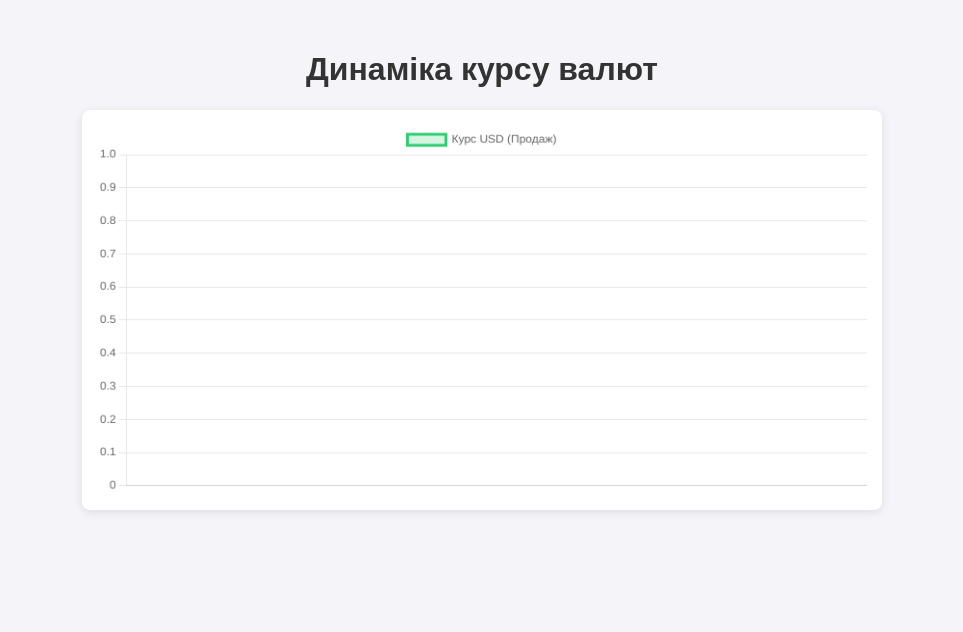
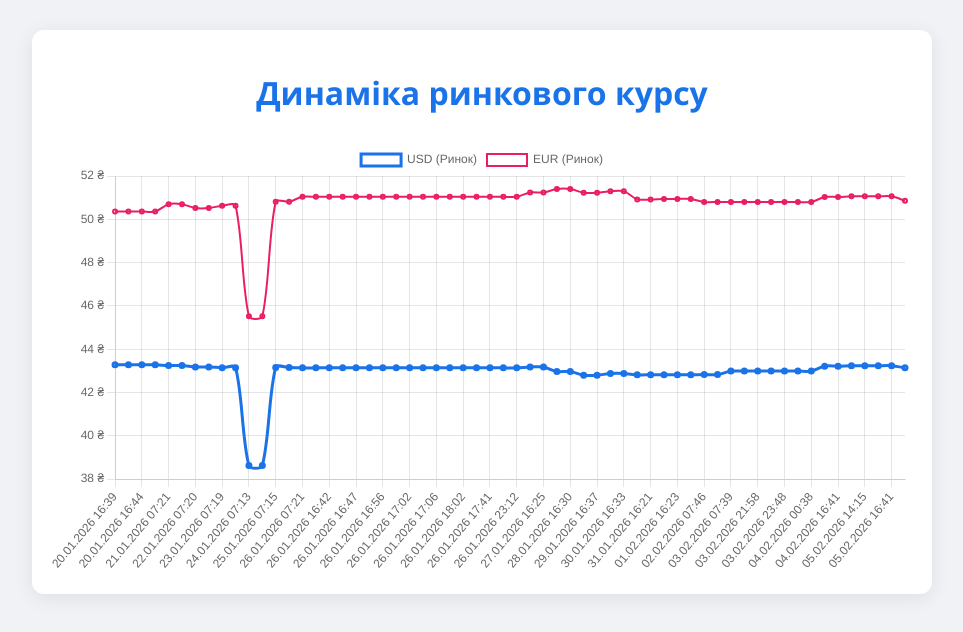
Before and after one commit to relanium/currency-dashboard, a plain HTML site: page index.html in a window 1280 px wide. Shown: the whole page, without its empty margins (158-1121 px from the left). Drawn offline with nearby package versions, Linux system fonts and the light colour scheme.

Commit message:
Enhance styling and update chart data parsing
Updated styles and chart data handling for currency monitoring.

```diff
--- a/index.html
+++ b/index.html
@@ -7,43 +7,71 @@
     <script src="https://cdn.jsdelivr.net/npm/chart.js"></script>
     <script src="https://cdnjs.cloudflare.com/ajax/libs/PapaParse/5.3.0/papaparse.min.js"></script>
     <style>
-        body { font-family: sans-serif; max-width: 800px; margin: 20px auto; padding: 10px; background: #f4f4f9; }
-        canvas { background: white; padding: 15px; border-radius: 8px; box-shadow: 0 2px 10px rgba(0,0,0,0.1); }
-        h1 { color: #333; text-align: center; }
+        body { font-family: 'Segoe UI', Tahoma, Geneva, Verdana, sans-serif; max-width: 900px; margin: 20px auto; padding: 10px; background: #f0f2f5; }
+        .container { background: white; padding: 20px; border-radius: 12px; box-shadow: 0 4px 20px rgba(0,0,0,0.08); }
+        h1 { color: #1a73e8; text-align: center; margin-bottom: 30px; }
+        canvas { width: 100% !important; height: auto !important; }
     </style>
 </head>
 <body>
-    <h1>Динаміка курсу валют</h1>
-    <canvas id="currencyChart"></canvas>
+    <div class="container">
+        <h1>Динаміка ринкового курсу</h1>
+        <canvas id="currencyChart"></canvas>
+    </div>
 
     <script>
-        const csvUrl = 'currency_history.csv'; // Шлях до твого файлу
+        const csvUrl = 'currency_history.csv';
 
         Papa.parse(csvUrl, {
             download: true,
             header: true,
+            skipEmptyLines: true,
             complete: function(results) {
-                const data = results.data.filter(row => row.Date); // Відсікаємо порожні рядки
-                const labels = data.map(row => row.Date);
-                const usdSales = data.map(row => parseFloat(row.USD_Sale));
+                const data = results.data;
+
+                // Витягуємо дані з твоїх колонок
+                const labels = data.map(row => row['Дата']);
+                const usdMarket = data.map(row => parseFloat(row['Market_USD_UAH']));
+                const eurMarket = data.map(row => parseFloat(row['Market_EUR_UAH']));
 
                 const ctx = document.getElementById('currencyChart').getContext('2d');
                 new Chart(ctx, {
                     type: 'line',
                     data: {
                         labels: labels,
-                        datasets: [{
-                            label: 'Курс USD (Продаж)',
-                            data: usdSales,
-                            borderColor: '#2ecc71',
-                            backgroundColor: 'rgba(46, 204, 113, 0.2)',
-                            fill: true,
-                            tension: 0.3
-                        }]
+                        datasets: [
+                            {
+                                label: 'USD (Ринок)',
+                                data: usdMarket,
+                                borderColor: '#1a73e8',
+                                backgroundColor: 'transparent',
+                                borderWidth: 3,
+                                pointRadius: 2,
+                                tension: 0.3
+                            },
+                            {
+                                label: 'EUR (Ринок)',
+                                data: eurMarket,
+                                borderColor: '#e91e63',
+                                backgroundColor: 'transparent',
+                                borderWidth: 2,
+                                pointRadius: 2,
+                                tension: 0.3
+                            }
+                        ]
                     },
                     options: {
                         responsive: true,
-                        scales: { y: { beginAtZero: false } }
+                        plugins: {
+                            legend: { position: 'top' },
+                            tooltip: { mode: 'index', intersect: false }
+                        },
+                        scales: {
+                            y: {
+                                beginAtZero: false,
+                                ticks: { callback: value => value + ' ₴' }
+                            }
+                        }
                     }
                 });
             }
```
